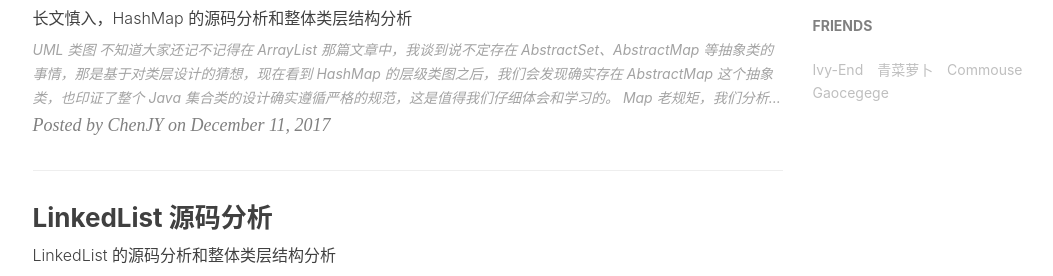
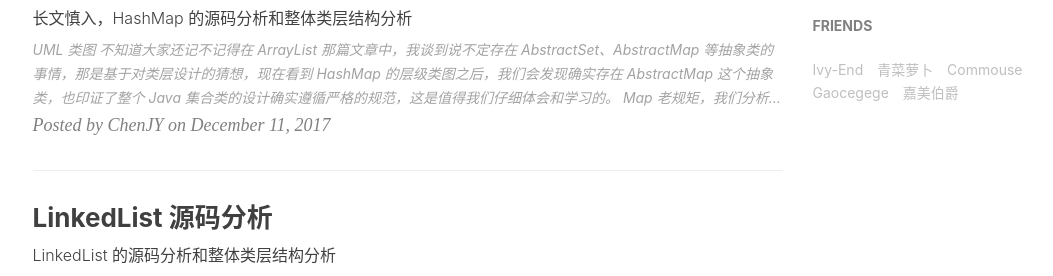
Before and after one commit to jiayangchen/jiayangchen.github.io, a Jekyll site: the page built from index.html, in a window 1280 px wide and 900 px high, scrolled down 1010 px. Shown: the part 176-452 px from the top of the window, without its empty margins (135-1188 px from the left). Built offline with Jekyll 4.4.1, drawn with Linux system fonts in a browser that asks for light colours; nearby versions of some CDN libraries; the list of posts is cut into pages by our own code; comment, search, counter and statistics services are not loaded.

Commit message:
update aboutme

```diff
--- a/_config.yml
+++ b/_config.yml
@@ -91,5 +91,9 @@ friends: [
     {
         title: "Gaocegege",
         href: "http://www.gaocegege.com"
+    },
+    {
+        title: "嘉美伯爵",
+        href: "http://blog.fovegage.cn/"
     }
 ]
```
